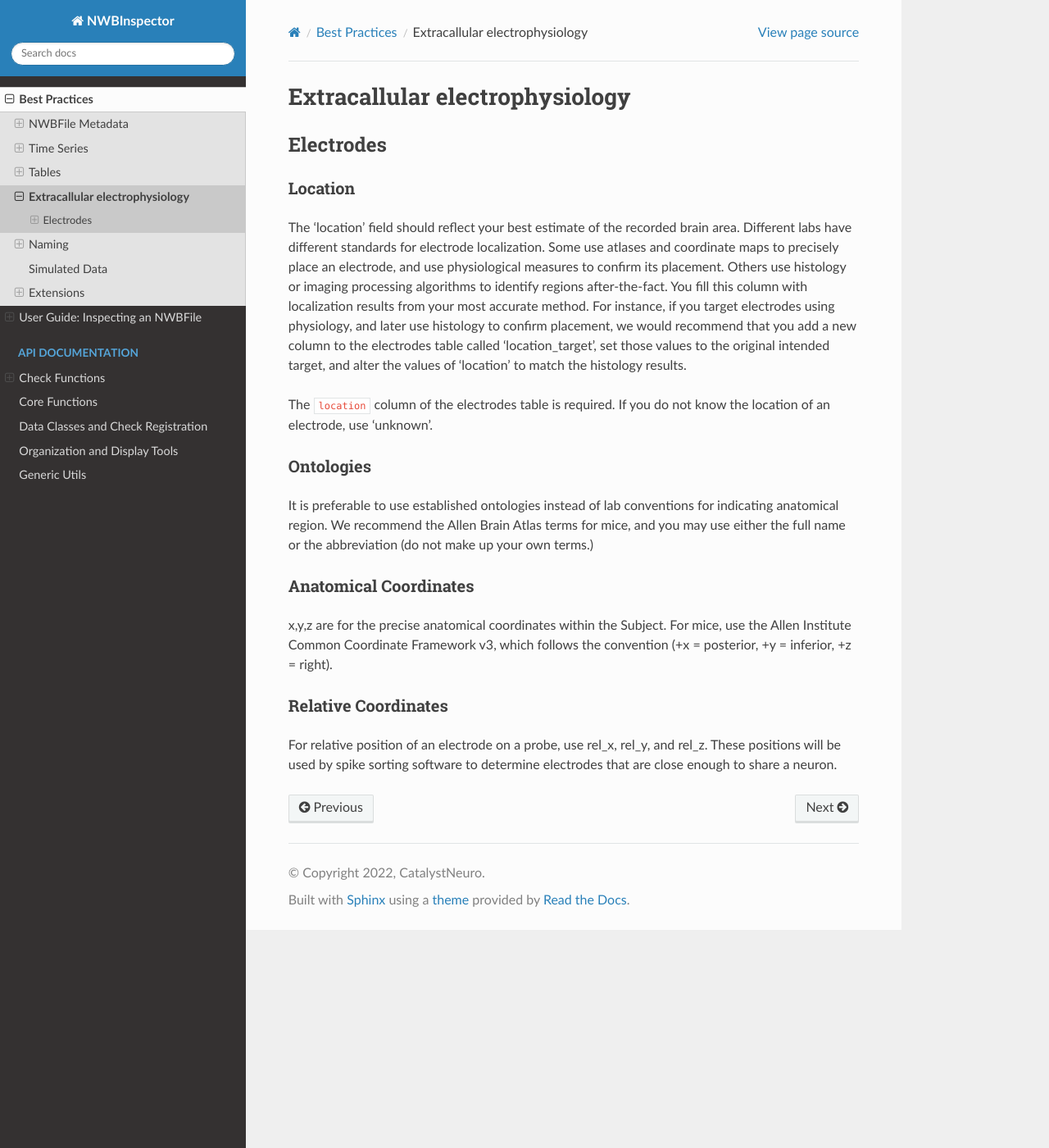
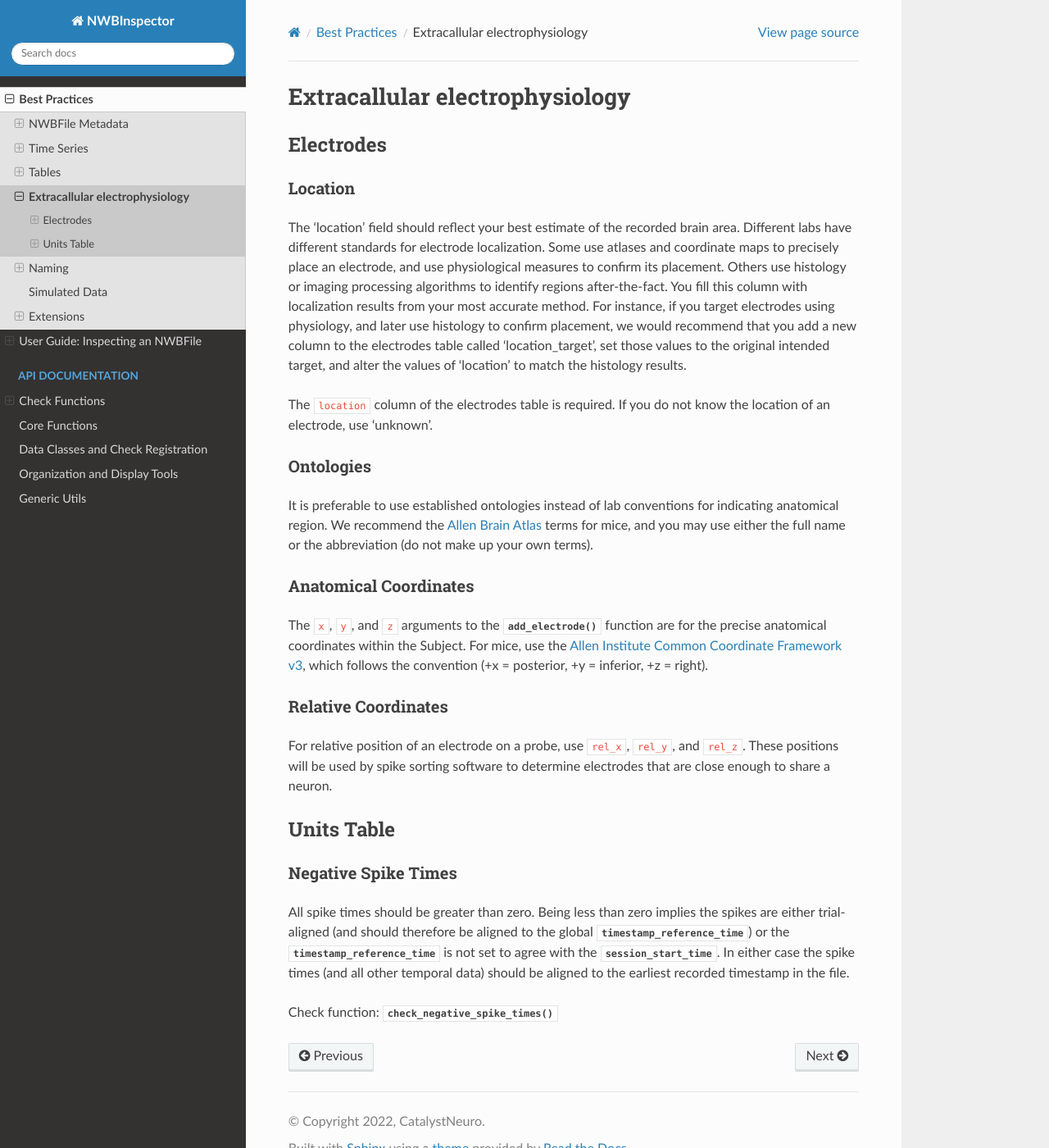
Before and after one commit to NeurodataWithoutBorders/nwbinspector, a Sphinx documentation site: the page built from docs/best_practices/ecephys.rst, in a window 1280 px wide and 1400 px high. Shown: the whole window at 82% size. Built offline with Sphinx 7.4.7 and the Read the Docs theme 2.0.0, drawn with Linux system fonts in a browser that asks for light colours; pages that are not in the unit, such as notebooks, are missing from menus.

Commit message:
more docs

```diff
--- a/docs/best_practices/ecephys.rst
+++ b/docs/best_practices/ecephys.rst
@@ -21,23 +24,52 @@ The ``location`` column of the electrodes table is required. If you do not know
 'unknown'.
 
 
+
+.. _best_practice_ecephys_ontologies:
+
 Ontologies
 ~~~~~~~~~~
 
 It is preferable to use established ontologies instead of lab conventions for indicating anatomical region.
-We recommend the Allen Brain Atlas terms for mice, and you may use either the full name or the abbreviation (do not
-make up your own terms.)
+We recommend the :allen-brain-map:`Allen Brain Atlas <atlas>` terms for mice, and you may use either the full name or
+the abbreviation (do not make up your own terms).
 
+
+
+.. _best_practice_ecephys_anatomical_coordinates:
 
 Anatomical Coordinates
 ~~~~~~~~~~~~~~~~~~~~~~
 
-x,y,z are for the precise anatomical coordinates within the Subject. For mice, use the Allen Institute Common
-Coordinate Framework v3, which follows the convention (+x = posterior, +y = inferior, +z = right).
+The ``x``, ``y``, and ``z`` arguments to the :py:meth:`~pynwb.file.NWBFile.add_electrode` function are for the precise
+anatomical coordinates within the Subject. For mice, use the :allen-brain-map:`Allen Institute Common Coordinate
+Framework v3 <atlas>`, which follows the convention (+x = posterior, +y = inferior, +z = right).
 
+
+
+.. _best_practice_ecephys_relative_coordinates:
 
 Relative Coordinates
 ~~~~~~~~~~~~~~~~~~~~
 
-For relative position of an electrode on a probe, use rel_x, rel_y, and rel_z. These positions will be used by spike
-sorting software to determine electrodes that are close enough to share a neuron.
+For relative position of an electrode on a probe, use ``rel_x``, ``rel_y``, and ``rel_z``. These positions will be used
+by spike sorting software to determine electrodes that are close enough to share a neuron.
+
+
+
+Units Table
+-----------
+
+
+.. _best_practice_negative_spike_times:
+
+Negative Spike Times
+~~~~~~~~~~~~~~~~~~~~
+
+All spike times should be greater than zero. Being less than zero implies the spikes are either trial-aligned (and
+should therefore be aligned to the global :py:attr:`~pynwb.file.NWBFile.timestamp_reference_time`) or the
+:py:attr:`~pynwb.file.NWBFile.timestamp_reference_time` is not set to agree with the
+:py:attr:`~pynwb.file.NWBFile.session_start_time`. In either case the spike times (and all other temporal data) should
+be aligned to the earliest recorded timestamp in the file.
+
+Check function: :py:meth:`~nwbinspector.checks.ecephys.check_negative_spike_times`
--- a/docs/conf_extlinks.py
+++ b/docs/conf_extlinks.py
@@ -42,6 +42,7 @@ extlinks = {
     ),
     "dandi-archive": ("https://dandiarchive.org", ""),
     "ros3-tutorial": ("https://pynwb.readthedocs.io/en/stable/tutorials/advanced_io/streaming.html", ""),
+    "allen-brain-map": ("https://%s.brain-map.org/", "%s"),
 }
 
 # Use this for mapping for links to commonly used documentation
@@ -52,7 +53,7 @@ intersphinx_mapping = {
     # "matplotlib": ("https://matplotlib.org", None),
     # "h5py": ("https://docs.h5py.org/en/latest/", None),
     # "hdmf": ("https://hdmf.readthedocs.io/en/latest/", None),
-    # "pynwb": ("https://pynwb.readthedocs.io/en/stable/", None),
+    "pynwb": ("https://pynwb.readthedocs.io/en/stable/", None),
     # "pandas": ("https://pandas.pydata.org/pandas-docs/stable/", None),
     # "nct": ("https://nwb-conversion-tools.readthedocs.io/", None),
 }
```
Also changed, not shown: other parts of docs/best_practices/ecephys.rst (+4 -1 lines), 1 other file.
